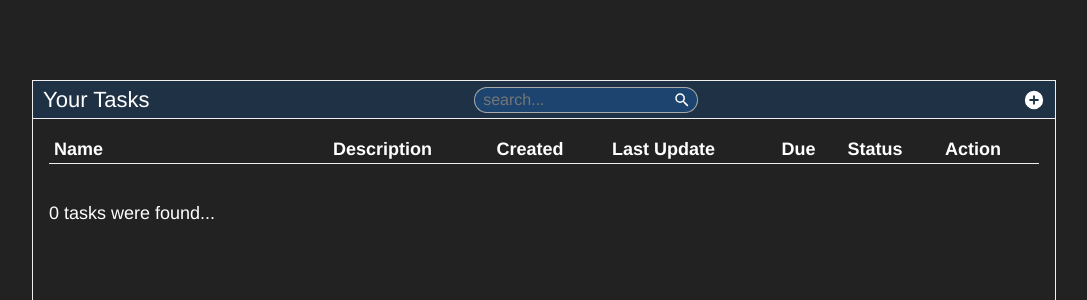
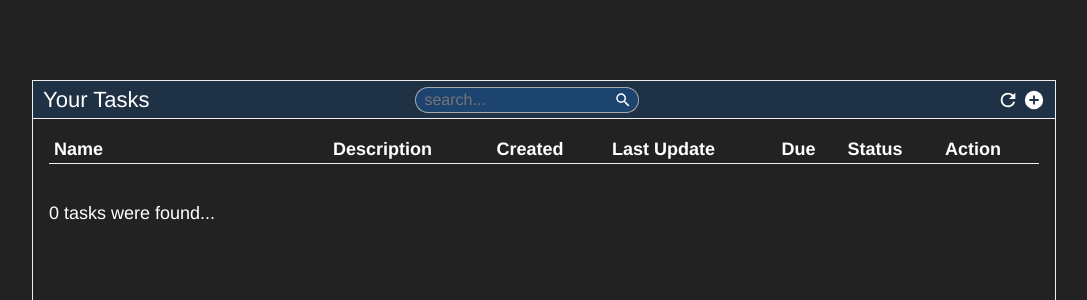
Before and after one commit to pdoms/doit_web, a React (Vite) app: page / in a window 1280 px wide. Shown: the top 300 px of the page, without its empty margins (48-1135 px from the left). Built offline with nearby package versions, Linux system fonts and the light colour scheme.

Commit message:
imple refresher
Close #6

```diff
--- a/src/index.css
+++ b/src/index.css
@@ -512,7 +512,7 @@ body {
     font-size: 22px;
     display: flex;
     flex-direction: row;
-    justify-content: space-between;
+    justify-content: flex-start;
     align-items: center;
     background: var(--global-bg-sec-opaque);
     padding-left: 10px;
@@ -521,14 +521,43 @@ body {
     border-bottom: 1px solid var(--global-text1);
 }
 
-.dashboard-header-right-section {
+.dashboard-header-left {
+    box-sizing: border-box;
     display: flex;
-    flex-direction: row;
+    justify-content: flex-start;
+    align-items: center;
+    height: 100%;
+    width: 40%;
+}
+.dashboard-header-center {
+    box-sizing: border-box;
+    display: flex;
+    justify-content: flex-start;
+    align-items: center;
+    height: 100%;
+    width: 35%;
+}
+.dashboard-header-right {
+    box-sizing: border-box;
+    display: flex;
     justify-content: flex-end;
     align-items: center;
-    height: 38px;
-    font-size: 22px;
+    height: 100%;
+    width: 35%;
+}
+
+
+.dashboard-header-refresher {
     box-sizing: border-box;
+    display: flex;
+    justify-content: center;
+    align-items: center;
+    margin: 0 4px;
+    transition: color 2s linear;
+}
+
+.dashboard-header-refresher.active {
+    color: var(--global-blue1);
 }
 
 
--- a/src/pages/dashboard/dashboardHeader.tsx
+++ b/src/pages/dashboard/dashboardHeader.tsx
@@ -1,10 +1,12 @@
-import {mdiPlus, mdiPlusCircle, mdiPlusOutline} from '@mdi/js';
+import {mdiPlus, mdiPlusCircle, mdiPlusOutline, mdiRefresh, mdiRefreshAuto} from '@mdi/js';
 import React, {FC, useContext, useEffect, useState} from 'react';
 import {SearchInput} from '../../comps';
 import {IconBtn} from '../../comps/icn_btn';
 import {TasksContext} from '../../contexts/tasksContext';
 import Task from '../../tasks/task';
-import {isRef} from '../../utils';
+import {isRef, preventDefaults} from '../../utils';
+import Icon from '@mdi/react';
+
 
 interface IDashBoardHeader {
     isEdit: boolean
@@ -20,9 +22,40 @@ export const DashBoardHeader: FC<IDashBoardHeader>  = (
     }) => {
     const [isOpen, setIsOpen] = useState(false)
     const [results, setResults] = useState(null)
+    const [isRefreshing, setIsRefreshing] = useState("")
 
     const tasks = useContext(TasksContext)
 
+    const refreshCb = () => {
+        console.info("User Refresh at", new Date(Date.now()).toISOString())
+        show_refresh("user")
+    }
+    const autoRefreshCb = () => {
+        console.info("Auto Refresh at", new Date(Date.now()).toISOString())
+        show_refresh("auto")
+    }
+
+    const show_refresh = (type: "auto" | "user") => {
+        setIsRefreshing(type)
+        setTimeout(() => {
+            setIsRefreshing("")
+        }, 2000)
+    }
+
+
+    useEffect(() => {
+        if (isRef(tasks)) {
+            tasks.current.registerUpdateFn("refresh", refreshCb)
+            tasks.current.registerUpdateFn("autorefresh", autoRefreshCb)
+            tasks.current.start_autorefresh()
+        }
+    }, [])
+
+    const doRefresh = () => {
+        if (isRef(tasks)) {
+            tasks.current.do_refresh()
+        }
+    }
 
     useEffect(() => {
         onAdd(isOpen)
@@ -55,13 +88,31 @@ export const DashBoardHeader: FC<IDashBoardHeader>  = (
 
     return (<>
         <div className="dashboard-header" >
+            <div className="dashboard-header-left">
             {isOpen ? <div>Create Task</div>: isEdit ? <div>Edit Task</div>:<div>Your Tasks</div>}
+</div>
+               <div className="dashboard-header-center">
                 <SearchInput
                     id={"task_search"}
                     onSearch={handleOnSearch}
                     onAbort={handleOnAbort}
                     resLen={results}
                 />
+               </div>
+               <div className="dashboard-header-right">
+               <div className={`dashboard-header-refresher ${isRefreshing !== "" ? "active" : ""}`}
+                    onMouseDown={preventDefaults}
+                    onClick={(event: any) => {
+                        preventDefaults(event)
+                        doRefresh()
+                    }}
+
+               >
+                    {isRefreshing === "" || isRefreshing === "user" ?
+                        <Icon path={mdiRefresh} size={"22px"}/>  :
+                    <Icon path={mdiRefreshAuto} size={"22px"}/>
+                    }
+               </div>
                 <IconBtn
                     id={"create-task"}
                     mdiPath={mdiPlusCircle}
@@ -70,7 +121,7 @@ export const DashBoardHeader: FC<IDashBoardHeader>  = (
                         setIsOpen(!isOpen)
                     }}
                     isActive={isOpen}
-                    />
+                    /></div>
         </div>
     </>)
 }
--- a/src/tasks/tasks.ts
+++ b/src/tasks/tasks.ts
@@ -2,13 +2,16 @@ import {DateTime} from "../comps/datetime/datetime";
 import {STR_TO_STATUS} from "../utils";
 import Task from "./task";
 
+const INTERVAL = 60 * 1000
 
-//TODO indicate zero data at get all and filter results
 export default class Tasks {
     url: string | undefined;
     loaded: Array<Task>
     current_task: Task | null
     _events: {[key: string]: TasksUpdateFn}
+    in_search: boolean
+    interval: ReturnType<typeof setInterval> | null
+
 
     constructor(url?: string) {
         /*
@@ -28,6 +31,14 @@ export default class Tasks {
         * Holds the update functions.
        * **/
         this._events ={}
+        /**
+         * indicates whether this.loaded is a search result or not
+        * **/
+        this.in_search = false
+        /*
+         * Holds the interval id
+         * */
+         this.interval = null
     }
 
     print_current() {
@@ -73,7 +84,7 @@ export default class Tasks {
             }
         }
 
-        this.updateAll()
+        this.updateById("listing")
         return this.loaded;
     }
 
@@ -272,12 +283,39 @@ export default class Tasks {
                 const task = Task.fromRaw(raw[i]);
                 this.loaded.push(task);
             }
+            this.in_search = true
         }
-        this.updateAll()
+        if (this.in_search) {
+            this.stop_autorefresh()
+        }
+        this.updateById("listing")
         return this.loaded;
     }
 
     reset_search() {
+        this.in_search = false
         this.get_all().then()
+        this.start_autorefresh()
     }
+
+    do_refresh(auto=false) {
+            this.get_all()
+            this.updateById(auto ? "autorefresh" : "refresh")
+    }
+    start_autorefresh() {
+        console.info("Starting/Resuming autorefresh")
+        if (this.interval === null) {
+            this.interval = setInterval(() => {this.do_refresh(true)}, INTERVAL)
+        }
+    }
+
+    stop_autorefresh() {
+        console.info("Stopping autorefresh")
+        if (this.interval !== null) {
+            window.clearInterval(this.interval)
+            this.interval = null
+        }
+    }
+
+
 }
```
